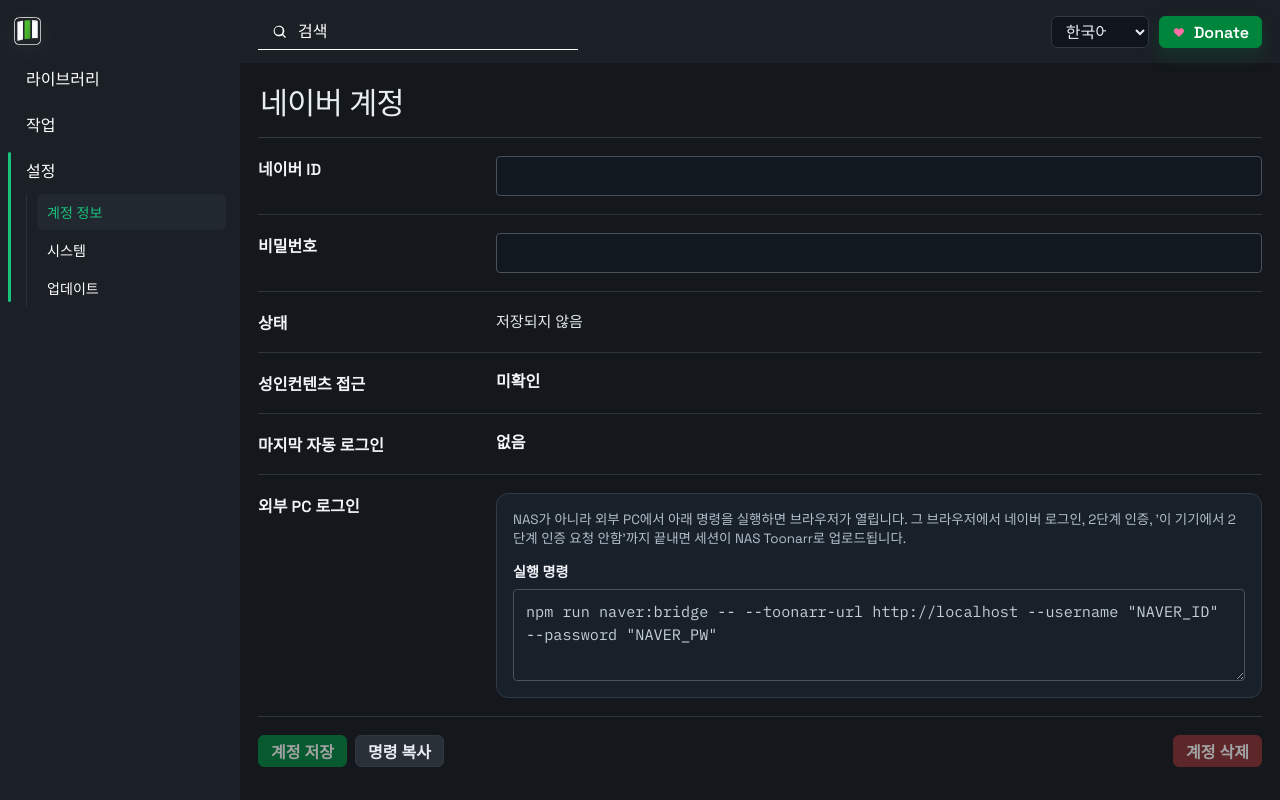
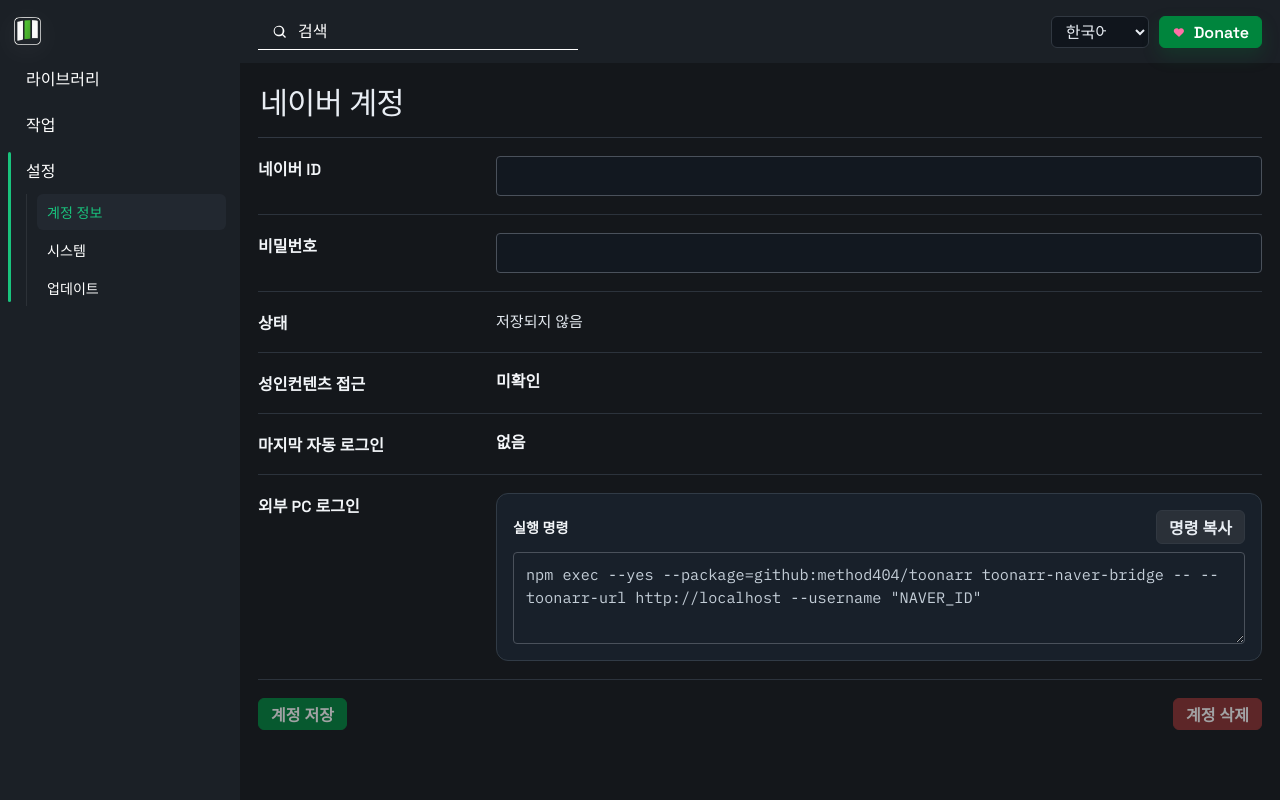
Before and after one commit to method404/toonarr, a Next.js app: page /settings/account in a window 1280 px wide. Built offline with nearby package versions, Linux system fonts and the light colour scheme; no server answers.

Commit message:
Improve bridge command and Docker browser runtime

```diff
--- a/docker-compose.yml
+++ b/docker-compose.yml
@@ -1,5 +1,5 @@
 services:
-  naverrr:
+  toonarr:
     build:
       context: .
       dockerfile: Dockerfile
@@ -9,8 +9,8 @@
       NODE_ENV: production
       PORT: 3000
     volumes:
-      - naverrr-data:/app/data
+      - toonarr-data:/app/data
     restart: unless-stopped
 
 volumes:
-  naverrr-data:
+  toonarr-data:
--- a/package.json
+++ b/package.json
@@ -2,6 +2,9 @@
   "name": "naverrr",
   "version": "0.1.0",
   "private": true,
+  "bin": {
+    "toonarr-naver-bridge": "./scripts/naver-session-bridge.mjs"
+  },
   "scripts": {
     "dev": "next dev",
     "build": "next build",
--- a/src/app/globals.css
+++ b/src/app/globals.css
@@ -1256,6 +1256,14 @@
   gap: 8px;
 }
 
+.settings-command-header {
+  display: flex;
+  align-items: center;
+  justify-content: space-between;
+  gap: 12px;
+  flex-wrap: wrap;
+}
+
 .settings-remote-auth-label {
   color: #f2f5f8;
   font-size: 0.88rem;
@@ -1268,6 +1276,11 @@
   resize: vertical;
   line-height: 1.5;
   font-family: var(--font-mono), monospace;
+}
+
+.settings-command-copy-button {
+  min-height: 34px;
+  padding: 0 12px;
 }
 
 .settings-inline-note {
--- a/src/app/settings/_components/naver-session-settings.tsx
+++ b/src/app/settings/_components/naver-session-settings.tsx
@@ -49,18 +49,15 @@
   const [credentials, setCredentials] = useState(initialCredentials);
   const [username, setUsername] = useState(initialCredentials.username ?? "");
   const [password, setPassword] = useState("");
-  const [toonarrUrl] = useState(() =>
-    typeof window === "undefined" ? "" : window.location.origin,
-  );
+  const toonarrUrl =
+    typeof window === "undefined" ? "http://NAS_IP:3000" : window.location.origin;
   const [message, setMessage] = useState("");
   const [error, setError] = useState("");
   const [pendingAction, setPendingAction] = useState<
     "credentialSave" | "credentialClear" | "bridgeCopy" | null
   >(null);
   const [isPending, startTransition] = useTransition();
-  const bridgeCommand = toonarrUrl
-    ? `npm run naver:bridge -- --toonarr-url ${toonarrUrl} --username "${username || "NAVER_ID"}" --password "NAVER_PW"`
-    : `npm run naver:bridge -- --toonarr-url http://NAS_IP:3000 --username "NAVER_ID" --password "NAVER_PW"`;
+  const bridgeCommand = `npm exec --yes --package=github:method404/toonarr toonarr-naver-bridge -- --toonarr-url ${toonarrUrl} --username "${username || "NAVER_ID"}"`;
 
   const labels = {
     credentials: locale === "ko" ? "네이버 계정" : "Naver account",
@@ -92,10 +89,6 @@
       locale === "ko" ? "저장된 계정을 삭제했습니다." : "Stored account deleted.",
     credentialError:
       locale === "ko" ? "계정 저장에 실패했습니다." : "Failed to save account.",
-    bridgeGuide:
-      locale === "ko"
-        ? "NAS가 아니라 외부 PC에서 아래 명령을 실행하면 브라우저가 열립니다. 그 브라우저에서 네이버 로그인, 2단계 인증, '이 기기에서 2단계 인증 요청 안함'까지 끝내면 세션이 NAS Toonarr로 업로드됩니다."
-        : "Run the command below on an external PC. It opens a browser, completes Naver login and device trust, then uploads the session to Toonarr.",
     bridgeCommand: locale === "ko" ? "실행 명령" : "Command",
     bridgeCopied:
       locale === "ko" ? "브릿지 명령을 복사했습니다." : "Copied the bridge command.",
@@ -184,10 +177,42 @@
             </div>
             <div className="settings-form-control">
               <div className="settings-remote-auth-box">
-                <p className="settings-meta-note">{labels.bridgeGuide}</p>
+                <div className="settings-remote-auth-link-row">
+                  <div className="settings-command-header">
+                    <span className="settings-remote-auth-label">{labels.bridgeCommand}</span>
+                    <button
+                      type="button"
+                      className="button settings-command-copy-button"
+                      onClick={() => {
+                        setMessage("");
+                        setError("");
+                        setPendingAction("bridgeCopy");
 
-                <div className="settings-remote-auth-link-row">
-                  <span className="settings-remote-auth-label">{labels.bridgeCommand}</span>
+                        startTransition(async () => {
+                          try {
+                            if (!navigator.clipboard) {
+                              throw new Error(labels.bridgeCopyError);
+                            }
+                            await navigator.clipboard.writeText(bridgeCommand);
+                            setMessage(labels.bridgeCopied);
+                            setError("");
+                          } catch (requestError) {
+                            setError(
+                              requestError instanceof Error
+                                ? requestError.message
+                                : labels.bridgeCopyError,
+                            );
+                          } finally {
+                            setPendingAction(null);
+                          }
+                        });
+                      }}
+                    >
+                      {pendingAction === "bridgeCopy" && isPending
+                        ? labels.copyingBridgeCommand
+                        : labels.copyBridgeCommand}
+                    </button>
+                  </div>
                   <textarea
                     className="settings-input settings-command-input"
                     readOnly
@@ -250,39 +275,6 @@
                 : labels.saveAccount}
             </button>
 
-            <button
-              type="button"
-              className="button"
-              disabled={toonarrUrl.length === 0}
-              onClick={() => {
-                setMessage("");
-                setError("");
-                setPendingAction("bridgeCopy");
-
-                startTransition(async () => {
-                  try {
-                    if (!navigator.clipboard) {
-                      throw new Error(labels.bridgeCopyError);
-                    }
-                    await navigator.clipboard.writeText(bridgeCommand);
-                    setMessage(labels.bridgeCopied);
-                    setError("");
-                  } catch (requestError) {
-                    setError(
-                      requestError instanceof Error
-                        ? requestError.message
-                        : labels.bridgeCopyError,
-                    );
-                  } finally {
-                    setPendingAction(null);
-                  }
-                });
-              }}
-            >
-              {pendingAction === "bridgeCopy" && isPending
-                ? labels.copyingBridgeCommand
-                : labels.copyBridgeCommand}
-            </button>
           </div>
 
           <div className="settings-inline-actions">
--- a/src/lib/naver-login-browser.ts
+++ b/src/lib/naver-login-browser.ts
@@ -59,6 +59,12 @@
     "/Applications/Chromium.app/Contents/MacOS/Chromium",
     "/Applications/Brave Browser.app/Contents/MacOS/Brave Browser",
     "/Applications/Microsoft Edge.app/Contents/MacOS/Microsoft Edge",
+    "/usr/bin/chromium",
+    "/usr/bin/chromium-browser",
+    "/usr/bin/google-chrome",
+    "/usr/bin/google-chrome-stable",
+    "/usr/bin/microsoft-edge",
+    "/usr/bin/microsoft-edge-stable",
   ];
 
   for (const executablePath of candidates) {
```
Also changed, not shown: scripts/naver-session-bridge.mjs (+47 -5 lines), 1 other file (tests, documents, lock files or other folders).
